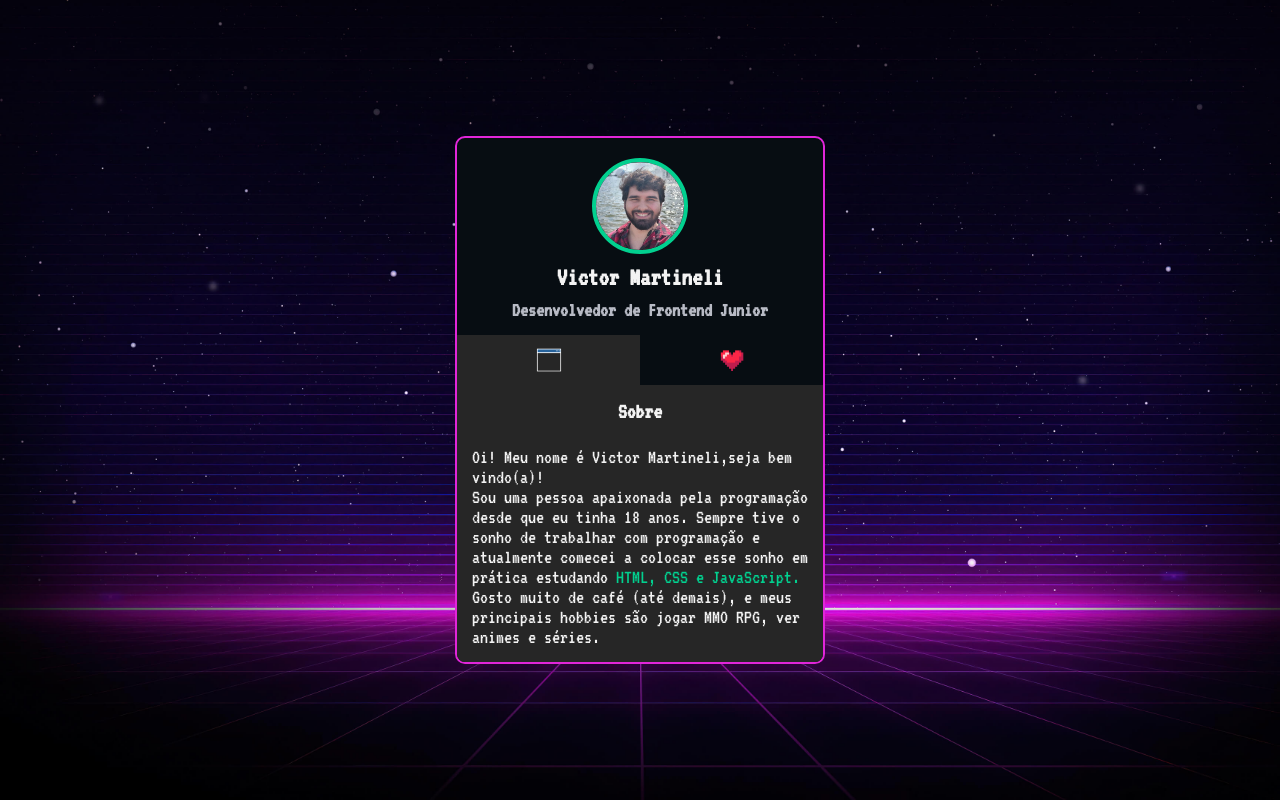
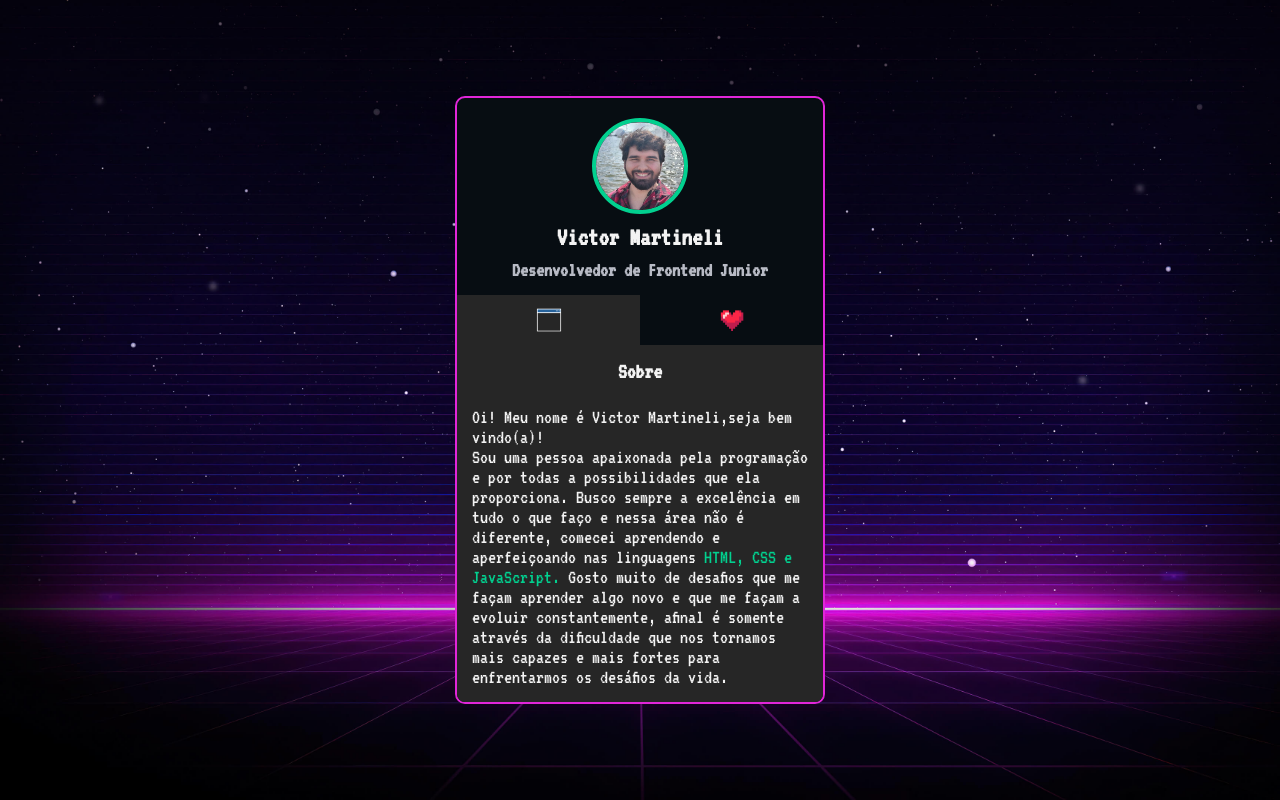
Before and after one commit to Victor-Martineli/mini-portifoli-mapadev, a plain HTML site: page portifolio/index.html in a window 1280 px wide. Drawn offline with Linux system fonts and the light colour scheme.

Commit message:
Update index.html

```diff
--- a/portifolio/index.html
+++ b/portifolio/index.html
@@ -4,12 +4,17 @@
     <meta charset="UTF-8">
     <meta http-equiv="X-UA-Compatible" content="IE=edge">
     <meta name="viewport" content="width=device-width, initial-scale=1.0">
+
     <link rel="preconnect" href="https://fonts.googleapis.com">
     <link rel="preconnect" href="https://fonts.gstatic.com" crossorigin>
     <link href="https://fonts.googleapis.com/css2?family=VT323&display=swap" rel="stylesheet">
+
     <title>portifólio victor</title>
-    <link rel="stylesheet" href="./src/css/reset.css" />
+
+    <link rel="stylesheet" href="./src/css/reset.css">
     <link rel="stylesheet" href="./src/css/styles.css">
+    <link rel="stylesheet" href="./src/css/rolagem.css">
+
 </head>
 <body>
     <!--lembrar de como fazer comentarios-->
@@ -23,24 +28,28 @@
         <div class="conteudo">
             <ul class="abas">
                 <li class="aba selecionado" id="sobre-mim">
-                    <img src="./src/imagens/sobre.gif" alt="icone de sobre mim">
+                 <img src="./src/imagens/sobre.gif" alt="icone de sobre mim">
                 </li>
                 <li class="aba" id="minhas-redes">
-                    <img src="./src/imagens/coracao.gif" alt="icone de redes sociais">
+                 <img src="./src/imagens/coracao.gif" alt="icone de redes sociais">
                 </li>
             </ul>
+
             <div class="informacoes-abas">
                 <div class="informacao selecionado" id="informacao-sobre-mim">
                     <h3 class="sub-titulo">Sobre</h3>
+
                     <div class="descricao">
 
                         <p>Oi! Meu nome é Victor Martineli,seja bem vindo(a)!</p>
 
-                        <p>Sou uma pessoa apaixonada pela programação desde que eu tinha 18
-                            anos. Sempre tive o sonho de trabalhar com programação e
-                            atualmente comecei a colocar esse sonho em prática estudando
-                            <span>HTML, CSS e JavaScript.</span> Gosto muito de café (até demais),
-                            e meus principais hobbies são jogar MMO RPG, ver animes e séries.
+                        <p>Sou uma pessoa apaixonada pela programação e por todas a possibilidades
+                            que ela proporciona. Busco sempre a excelência em tudo o que faço e
+                            nessa área não é diferente, comecei aprendendo e aperfeiçoando nas linguagens
+                            <span>HTML, CSS e JavaScript.</span> Gosto muito de desafios que me façam aprender
+                            algo novo e que me façam a evoluir constantemente, afinal é somente através da
+                            dificuldade que nos tornamos mais capazes e mais fortes para enfrentarmos os
+                            desáfios da vida.
                         </p>
                     </div>
                 </div>
```
